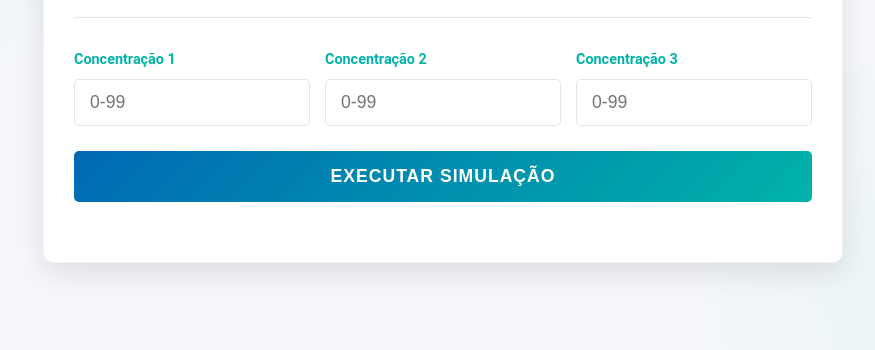
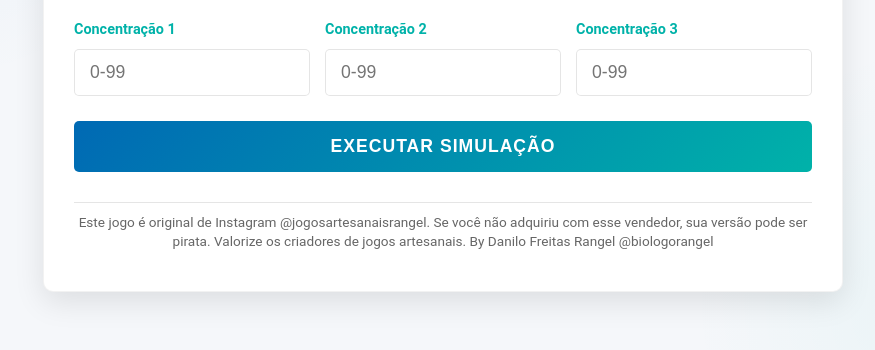
Before and after one commit to DANILOFR1/emulation, a plain HTML site: page index.html in a window 1280 px wide. Shown: the part 338-688 px from the top of the page, without its empty margins (197-1072 px from the left). Drawn offline with Linux system fonts and the light colour scheme.

Commit message:
Add files via upload

```diff
--- a/index.html
+++ b/index.html
@@ -47,6 +47,13 @@
             <div id="resultMessage" class="result-message"></div>
             <div id="attemptsLeft" class="attempts-left"></div>
         </div>
+
+        <!-- Rodapé com copyright -->
+        <footer class="footer">
+            <div class="copyright-notice">
+                Este jogo é original de Instagram @jogosartesanaisrangel. Se você não adquiriu com esse vendedor, sua versão pode ser pirata. Valorize os criadores de jogos artesanais. By Danilo Freitas Rangel @biologorangel
+            </div>
+        </footer>
     </div>
 
     <script src="script.js"></script>
--- a/styles.css
+++ b/styles.css
@@ -61,6 +61,21 @@ h2 {
     color: var(--secondary-color);
     font-weight: 400;
     letter-spacing: 1px;
+}
+
+/* Mensagem de copyright em destaque */
+.copyright-notice {
+    color: #666;
+    padding: 10px 0;
+    margin-top: 20px;
+    text-align: center;
+    font-size: 0.85rem;
+    border-top: 1px solid rgba(0, 0, 0, 0.1);
+    line-height: 1.4;
+}
+
+.footer {
+    margin-top: 25px;
 }
 
 /* Área de inputs */
```
